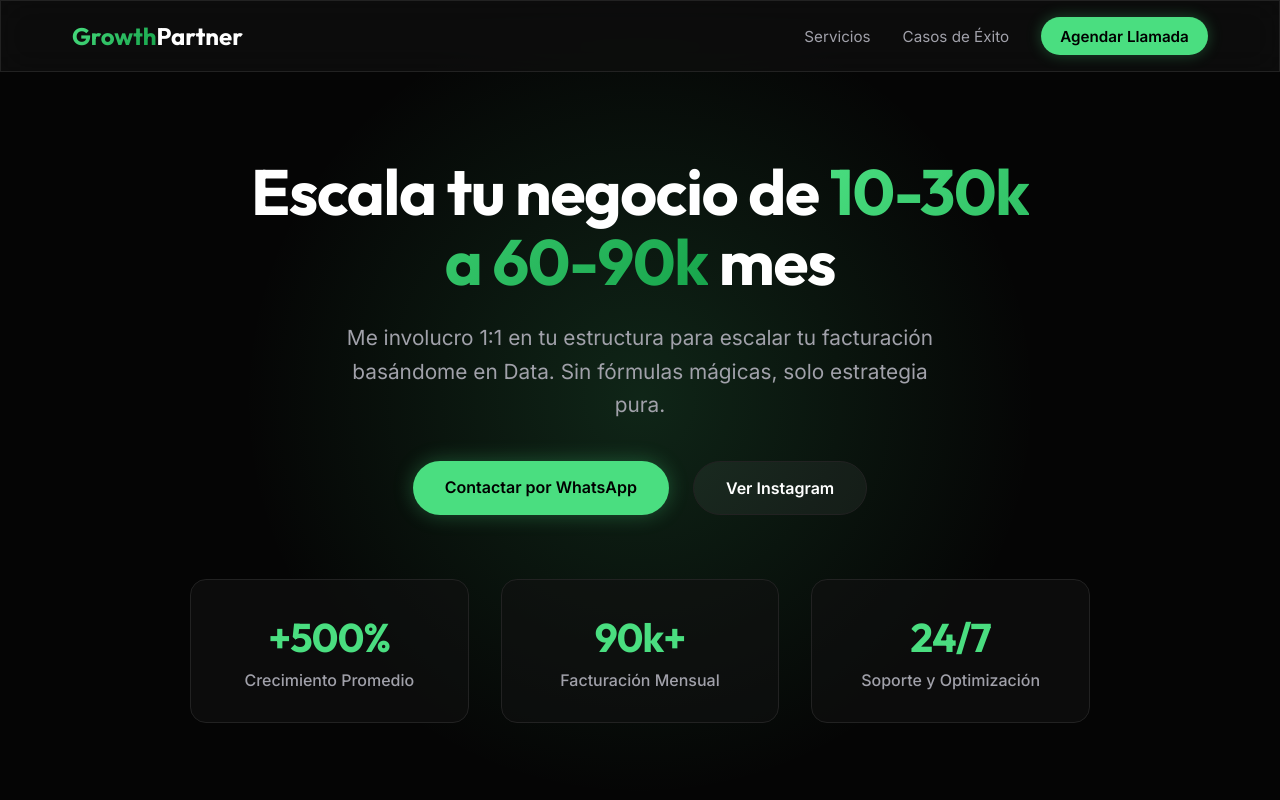
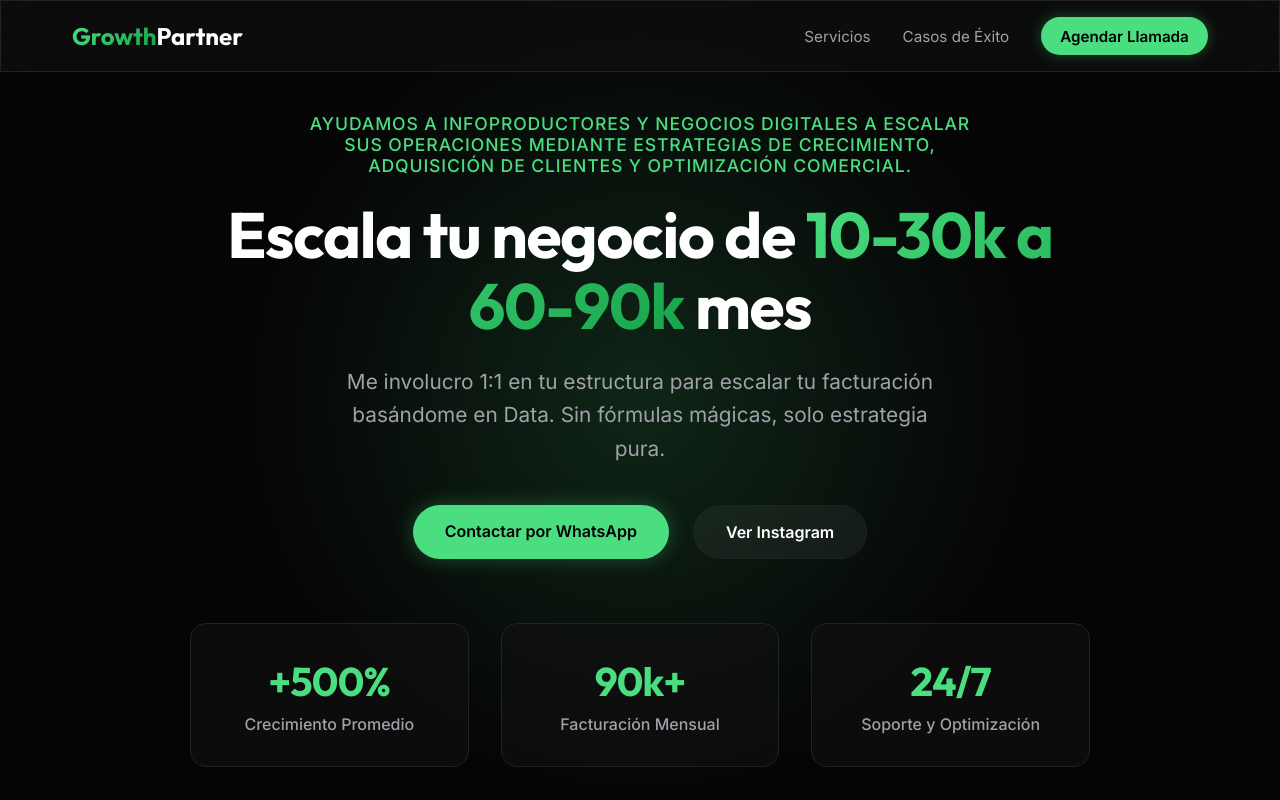
Before and after one commit to aleexxrodriguezz/Naim-Portfolio, a Next.js app: page / in a window 1280 px wide. Shown: the top 800 px of the page. Built offline with nearby package versions, Linux system fonts and the light colour scheme.

Commit message:
Add professional description to Hero lead-in

```diff
--- a/src/components/Hero.js
+++ b/src/components/Hero.js
@@ -6,13 +6,16 @@ export default function Hero() {
       <div className={styles.glowBg}></div>
       <div className={`container ${styles.container}`}>
         <div className={styles.content}>
-          <h1 className={`${styles.title} animate-fade-in`}>
+          <p className={`${styles.eyebrow} animate-fade-in`}>
+            Ayudamos a infoproductores y negocios digitales a escalar sus operaciones mediante estrategias de crecimiento, adquisición de clientes y optimización comercial.
+          </p>
+          <h1 className={`${styles.title} animate-fade-in delay-100`}>
             Escala tu negocio de <span className="text-primary-gradient">10-30k a 60-90k</span> mes
           </h1>
-          <p className={`${styles.subtitle} animate-fade-in delay-100`}>
+          <p className={`${styles.subtitle} animate-fade-in delay-200`}>
             Me involucro 1:1 en tu estructura para escalar tu facturación basándome en Data. Sin fórmulas mágicas, solo estrategia pura.
           </p>
-          <div className={`${styles.actions} animate-fade-in delay-200`}>
+          <div className={`${styles.actions} animate-fade-in delay-300`}>
             <a href="https://wa.me/5491133230965" target="_blank" rel="noopener noreferrer" className={styles.primaryBtn}>
               Contactar por WhatsApp
             </a>
--- a/src/components/Hero.module.css
+++ b/src/components/Hero.module.css
@@ -29,8 +29,20 @@
 }
 
 .content {
-  max-width: 800px;
+  max-width: 900px;
   margin-bottom: 4rem;
+}
+
+.eyebrow {
+  font-size: 1.1rem;
+  color: var(--primary);
+  margin-bottom: 1.5rem;
+  font-weight: 500;
+  text-transform: uppercase;
+  letter-spacing: 0.05em;
+  max-width: 700px;
+  margin-left: auto;
+  margin-right: auto;
 }
 
 .title {
```
